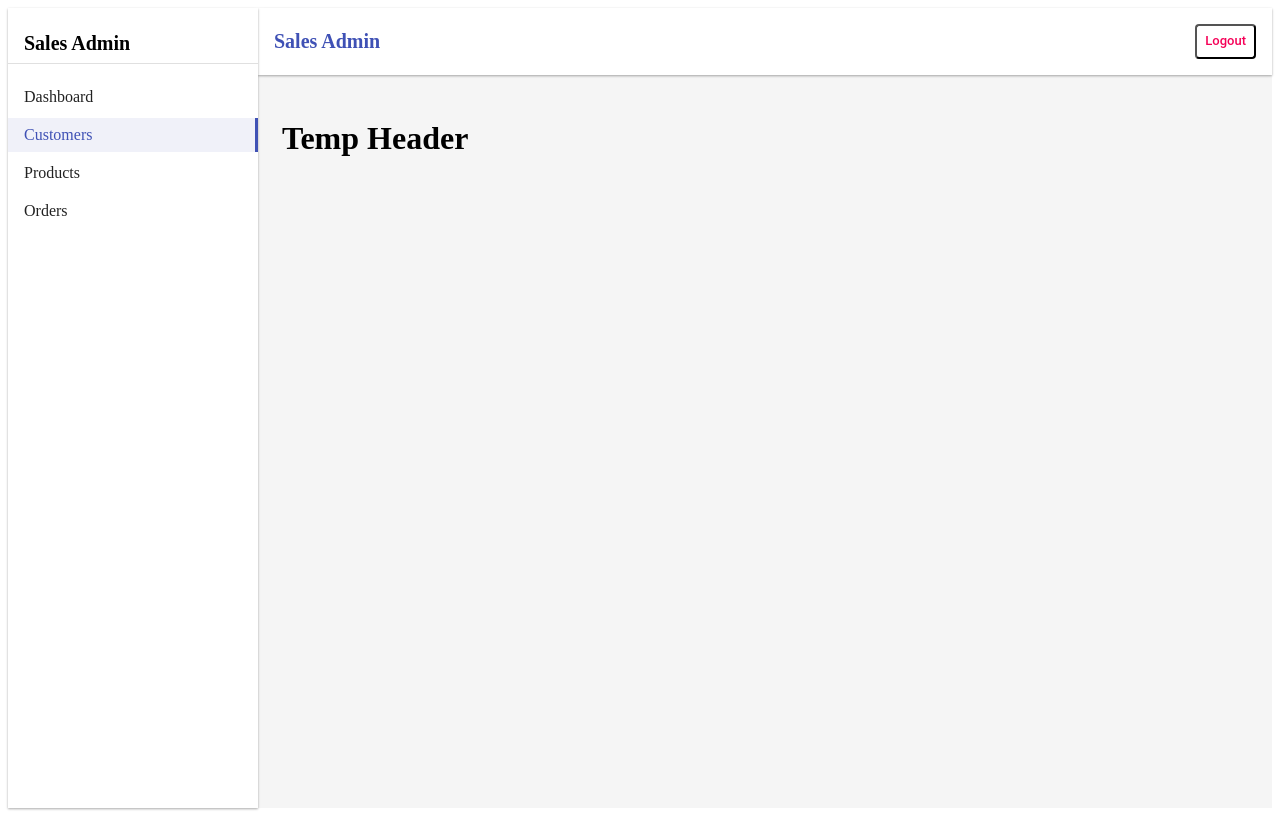
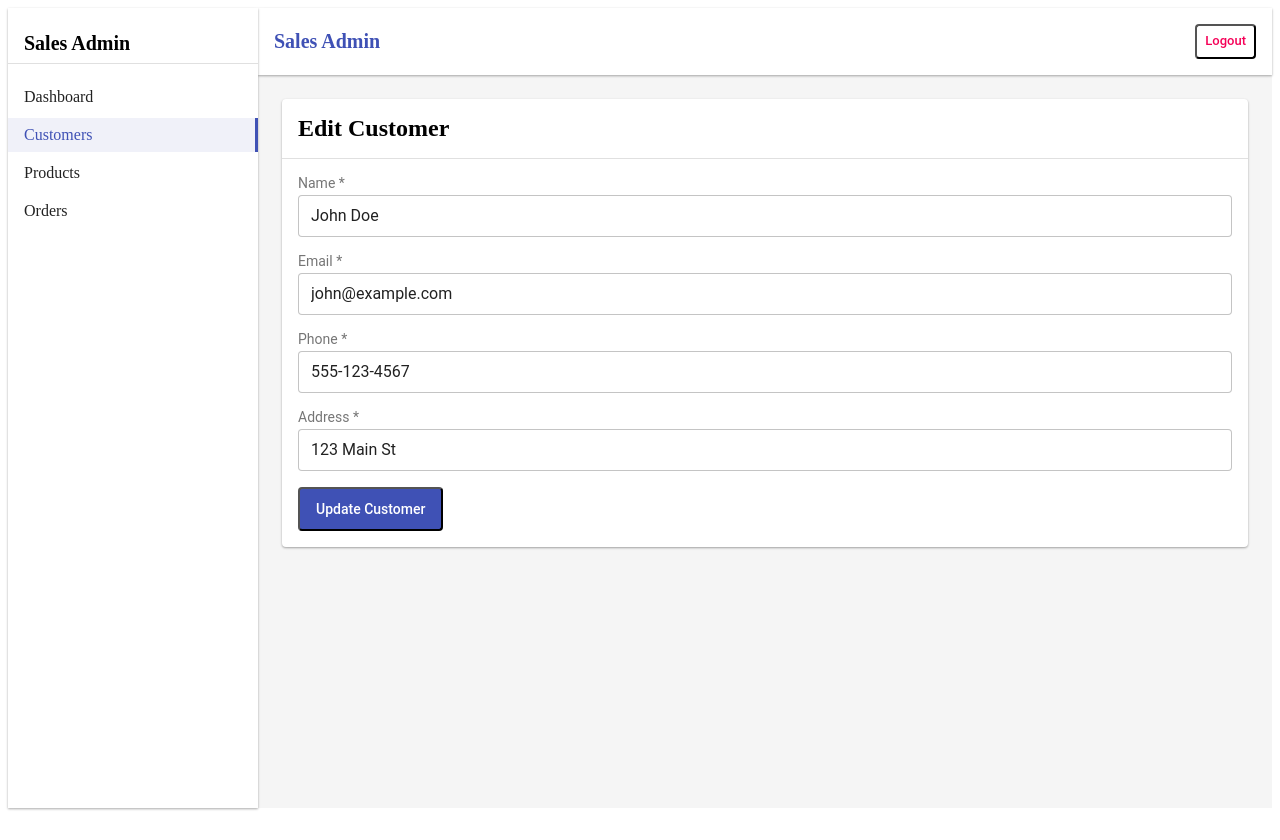
Before and after one commit to MananKakkar1/SalesBoard, a React app in the folder sales-admin-dashboard/: page /customers/1 in a window 1280 px wide. Built offline with nearby package versions, Linux system fonts and the light colour scheme; sample sign-in values are in the browser's storage; the HTML template or start-up script is replaced by a standard one.

Commit message:
Setup CustomerList page and Customer forms page with ability to edit/create new user

```diff
--- a/sales-admin-dashboard/src/pages/customers/CustomerForm.jsx
+++ b/sales-admin-dashboard/src/pages/customers/CustomerForm.jsx
@@ -1,10 +1,128 @@
-import React from "react";
+import React, { useState, useEffect } from "react";
+import { useParams, useNavigate } from "react-router-dom";
+import Card, { CardHeader, CardContent } from "../../components/common/Card";
+import Button from "../../components/common/Button";
+import InputField from "../../components/common/InputField";
+
+const fetchCustomerById = async (id) => {
+  // To be replaced with actual API call
+  return {
+    name: "John Doe",
+    email: "john@example.com",
+    phone: "555-123-4567",
+    address: "123 Main St",
+  };
+};
+
+const initialState = {
+  name: "",
+  email: "",
+  phone: "",
+  address: "",
+};
 
 const CustomerForm = () => {
+  const { id } = useParams();
+  const navigate = useNavigate();
+  const [form, setForm] = useState(initialState);
+  const [errors, setErrors] = useState({});
+
+  // If editing, fetch customer data
+  useEffect(() => {
+    if (id) {
+      fetchCustomerById(id).then((data) => setForm(data));
+    }
+  }, [id]);
+
+  const validate = () => {
+    const errs = {};
+    if (!form.name) errs.name = "Name is required";
+    if (!form.email) errs.email = "Email is required";
+    if (!form.phone) errs.phone = "Phone is required";
+    if (!form.address) errs.address = "Address is required";
+    return errs;
+  };
+
+  const handleChange = (e) =>
+    setForm({ ...form, [e.target.name]: e.target.value });
+
+  const handleSubmit = (e) => {
+    e.preventDefault();
+    const errs = validate();
+    setErrors(errs);
+    if (Object.keys(errs).length === 0) {
+      if (id) {
+        // Update customer API call
+        // Temporary alert for testing
+        alert("Customer updated!");
+      } else {
+        // Create customer API call
+        // Temporary alert for testing
+        alert("Customer created!");
+      }
+      navigate("/customers");
+    }
+  };
+
   return (
-    <div>
-      <h1>Temp Header</h1>
-    </div>
+    <Card>
+      <CardHeader>
+        <h2>{id ? "Edit Customer" : "Add New Customer"}</h2>
+      </CardHeader>
+      <CardContent>
+        <form onSubmit={handleSubmit} noValidate>
+          <InputField
+            label="Name"
+            name="name"
+            value={form.name}
+            onChange={handleChange}
+            error={!!errors.name}
+            helperText={errors.name}
+            fullWidth
+            required
+            type="text"
+          />
+          <InputField
+            label="Email"
+            name="email"
+            value={form.email}
+            onChange={handleChange}
+            error={!!errors.email}
+            helperText={errors.email}
+            fullWidth
+            required
+            type="email"
+          />
+          <InputField
+            label="Phone"
+            name="phone"
+            value={form.phone}
+            onChange={handleChange}
+            error={!!errors.phone}
+            helperText={errors.phone}
+            fullWidth
+            required
+            type="text"
+          />
+          <InputField
+            label="Address"
+            name="address"
+            value={form.address}
+            onChange={handleChange}
+            error={!!errors.address}
+            helperText={errors.address}
+            fullWidth
+            required
+            type="text"
+          />
+          <div style={{ marginTop: 16 }}>
+            <Button color="primary" type="submit">
+              {id ? "Update Customer" : "Save Customer"}
+            </Button>
+          </div>
+        </form>
+      </CardContent>
+    </Card>
   );
 };
 
--- a/sales-admin-dashboard/src/pages/customers/CustomerList.jsx
+++ b/sales-admin-dashboard/src/pages/customers/CustomerList.jsx
@@ -1,11 +1,59 @@
-import React from 'react'
+import { useNavigate } from "react-router-dom";
+import Card, { CardHeader, CardContent } from "../../components/common/Card";
+import Button from "../../components/common/Button";
+import InputField from "../../components/common/InputField";
 
 const CustomerList = () => {
+  const navigate = useNavigate();
+
+  const handleNewCustomer = () => {
+    navigate("/customers/new");
+  };
+
+  const handleEditCustomer = () => {
+    navigate("/customers/:id");
+  }
+
+  // const [search, setSearch] = useState('');
+  // const handleSearchChange = (e) => setSearch(e.target.value);
+
   return (
-    <div>
-      <h1>Temp Header</h1>
-    </div>
-  )
-}
+    <Card>
+      <CardHeader>
+        <h2>Customers</h2>
+        <Button color="primary" onClick={handleEditCustomer}>
+          Update Customer Information
+        </Button>
+        <Button color="primary" onClick={handleNewCustomer}>
+          Add New Customer
+        </Button>
+      </CardHeader>
+      <CardContent>
+        <div style={{ marginBottom: 16 }}>
+          <InputField
+            id="search"
+            placeholder="Search by name or email"
+            // value={search}
+            // onChange={handleSearchChange}
+            fullWidth
+          />
+        </div>
+        <table style={{ width: "100%", borderCollapse: "collapse" }}>
+          <thead>
+            <tr>
+              <th>ID</th>
+              <th>Name</th>
+              <th>Email</th>
+              <th>Phone</th>
+              <th>Address</th>
+            </tr>
+          </thead>
+          <tbody>{/* Customer data here */}</tbody>
+        </table>
+        {/* Pagination controls here */}
+      </CardContent>
+    </Card>
+  );
+};
 
-export default CustomerList
+export default CustomerList;
```
